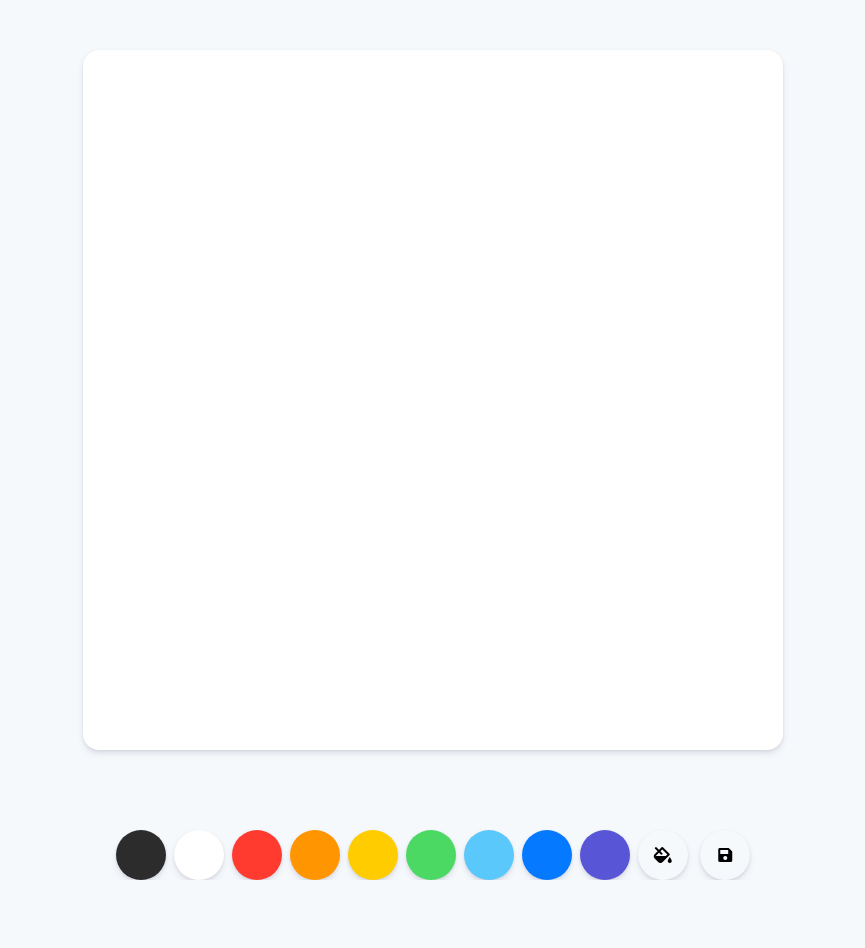
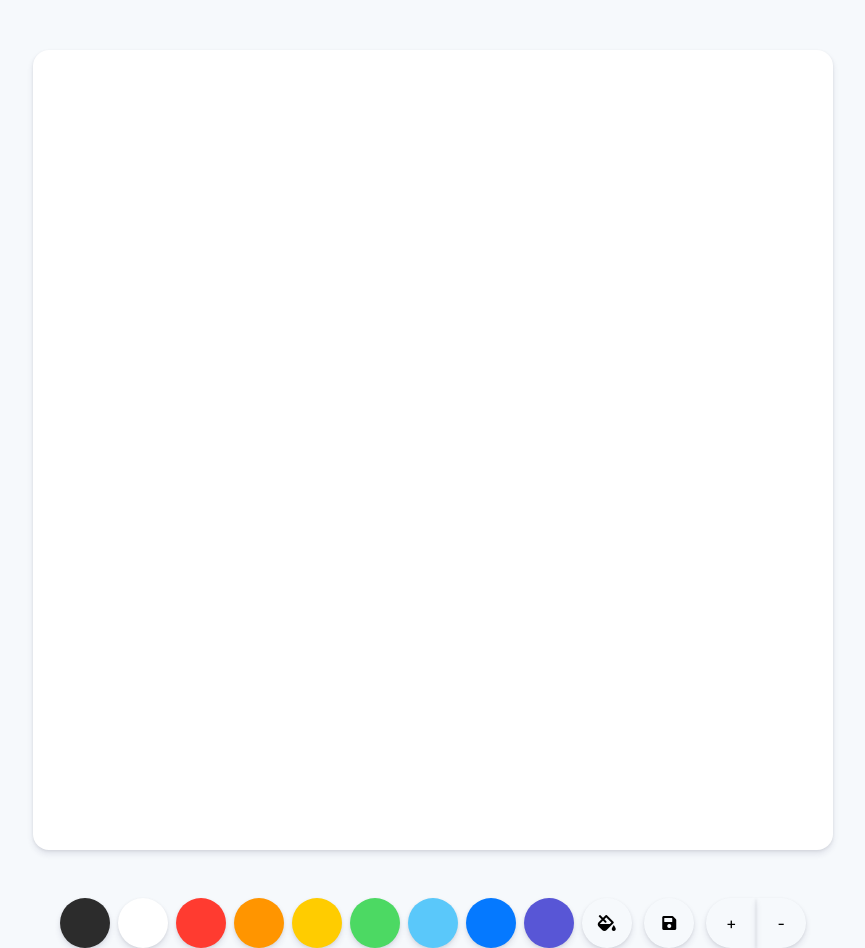
Before and after one commit to Goolgae/paintjs, a plain HTML site: page index.html in a window 1280 px wide. Shown: the whole page, without its empty margins (207-1072 px from the left). Before the commit the page ends 880 px from the top, so only its background shows below. Drawn offline with Linux system fonts and the light colour scheme.

Commit message:
Add thickness [니꼬썜 디자인 바보]

```diff
--- a/index.html
+++ b/index.html
@@ -31,6 +31,10 @@
                 <button id="jsMode"><i class="fas fa-fill-drip"></i></button>
                 <button id="jsSave"><i class="fas fa-save"></i></button>
             </div>
+            <div class="controls__thickness">
+                <button id="jsPlus">+</button>
+                <button id="jsMinus">-</button>
+            </div>
         </div>
         <script src="app.js"></script>
     </body>
--- a/style.css
+++ b/style.css
@@ -10,15 +10,15 @@ body {
 }
 
 .canvas {
-  width: 700px;
-  height: 700px;
+  width: 800px;
+  height: 800px;
   background-color: white;
   border-radius: 1rem;
   box-shadow: 0 4px 6px rgba(50, 50, 93, 0.11), 0 1px 3px rgba(0, 0, 0, 0.08);
 }
 
 .controls {
-  margin-top: 5rem;
+  margin-top: 3rem;
   display: flex;
   align-items: center;
 }
@@ -61,3 +61,35 @@ body {
 .controls__colors .controls__color + .controls__color {
   margin-left: 8px;
 }
+
+/** 굵기 이벤트 스타일링 **/
+
+.controls__thickness {
+  margin-left: 12px;
+  display: flex;
+}
+
+.controls__thickness button {
+  all: unset;
+  cursor: pointer;
+  width: 50px;
+  height: 50px;
+  margin: 0;
+  text-align: center;
+  font-size: 1rem;
+  box-shadow: 0 4px 6px rgba(50, 50, 93, 0.11), 0 1px 3px rgba(0, 0, 0, 0.08);
+}
+
+.controls__thickness button:active {
+  transform: scale(0.9);
+}
+
+.controls__thickness button:nth-child(1) {
+  border-top-left-radius: 50%;
+  border-bottom-left-radius: 50%;
+}
+
+.controls__thickness button:nth-child(2) {
+  border-top-right-radius: 50%;
+  border-bottom-right-radius: 50%;
+}
```
